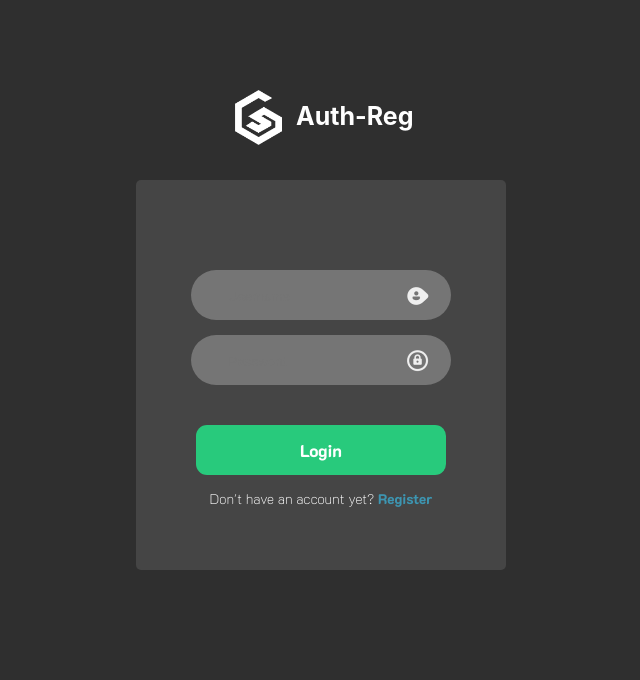
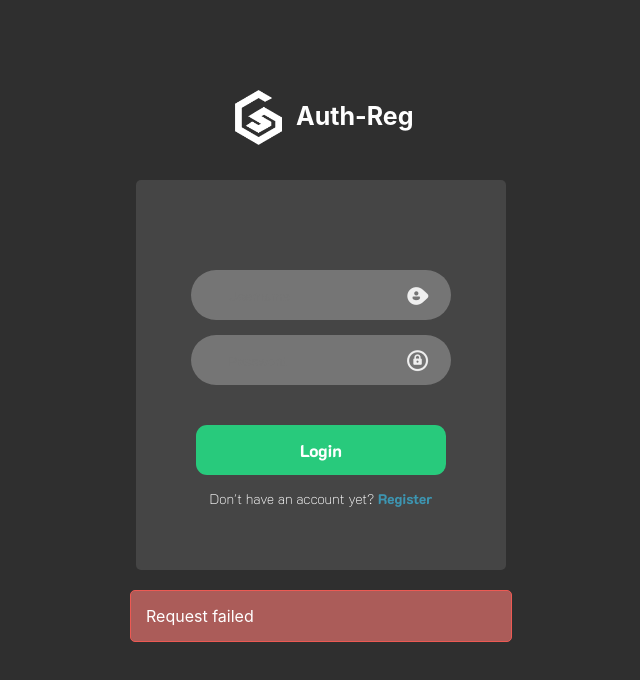
Before and after one commit to codeSolomons/auth-reg-client, a React (Create React App) app in the folder auth-reg-client/: page / in a window 1280 px wide. Both pictures are taken after a click on the button "Login". Shown: the top 680 px of the page, without its empty margins (319-959 px from the left). Built offline with nearby package versions, Linux system fonts and the light colour scheme; no server answers.

Commit message:
Update POST Request
Improve error handling on post request

```diff
--- a/auth-reg-client/src/App.css
+++ b/auth-reg-client/src/App.css
@@ -150,3 +150,31 @@ input:focus{
   font-weight: 700;
 
 }
+
+.alert-info{
+  width:350px;
+  height: auto;
+  padding:15px;
+  margin-right: auto;
+  margin-left: auto;
+  margin-top:20px;
+  border-radius: 5px;
+  border: 1px solid #53bfed;
+  background: rgba(117, 252, 254, 0.6);
+
+}
+.alert-error{
+  width:350px;
+  height: auto;
+  padding:15px;
+  margin-right: auto;
+  margin-left: auto;
+  margin-top:20px;
+  border-radius: 5px;
+  border: 1px solid #ED5953;
+  background: rgba(254, 123, 117, 0.60);
+}
+
+.alert-text{
+  color:#ffffff;
+}
--- /dev/null
+++ b/auth-reg-client/src/components/Alert.js
@@ -0,0 +1,28 @@
+function Alert(props){
+
+    if(props.error)
+    {
+
+            if(props.message)
+            {
+                return(
+                    <div className="alert-error">
+                    <span className="alert-text">{props.message}</span>
+                    </div>
+                );
+
+            }
+    }
+    else{
+        if(props.message){
+            return(
+                <div className="alert-info">
+                    <span className="alert-text">{props.message}</span>
+                </div>
+            );
+        }
+
+    }
+
+}
+export default Alert;
--- a/auth-reg-client/src/pages/Login.js
+++ b/auth-reg-client/src/pages/Login.js
@@ -1,12 +1,20 @@
 import { useState } from 'react';
 import Brand from '../components/Brand';
+import Alert from '../components/Alert';
 import axios from "axios";
 import RegisterInfo from '../components/RegisterInfo';
+
+
+
+
 
 function Login(){
 
     const [username, setUsername] = useState();
     const [password, setPassword] = useState();
+    const [callSuccess, setCallSuccess] = useState(false);
+    const [error,setError] = useState();
+
 
 
 
@@ -14,14 +22,48 @@ function Login(){
     const handleSubmit =  async e=> {
 
         e.preventDefault();
-        const response = await loginUser({
-            username,
-            password
-        });
-        //Examine response
-        console.log(response);
+        //Call API : /login
+        let credentials = {
+            "username":username,
+            "password":password
+        }
+        const headers = {
+            'Content-Type': 'application/json'
+        }
+        axios.post(process.env.REACT_APP_BACKEND + '/login/',{
+            data: JSON.stringify(credentials)
+        },
+        {headers:headers})
+        .then(response =>{
+            //TO DO: Create user session/cookie
+            setCallSuccess(true);
+        })
+        .catch(err=>{
+            if(err.response){
+                if(err.response.status == 401 ){
+                    setError(err.response.data.message)
+                }
+            }
+            else if(err.request){
+                setError("Request failed")
+                console.log("Request error : " + err.message);
+            }
+            else{
+                setError("Something happened")
+                console.log("Error Something else");
+            }
+
+        }
+
+
+        );
+
+
+
 
     };
+
+
 
     /*View*/
     return(
@@ -41,25 +83,12 @@ function Login(){
             <RegisterInfo/>
         </div>
 
+        { !callSuccess ? <Alert error="true" message={error} /> : "Success!" }
 
         </>
 
     );
 }
 
-async function loginUser(credentials){
-
-    const headers = {
-        'Access-Control-Allow-Origin': '*',
-        'Content-Type': 'application/json',
-    }
-    return axios.post(process.env.REACT_APP_BACKEND + '/login/',{
-        data: JSON.stringify(credentials)
-    },
-    {headers:headers}).then(data =>console.log(data.json()))
-      .catch(err=>console.log(err));
-
-}
-
 
 export default Login;
```
